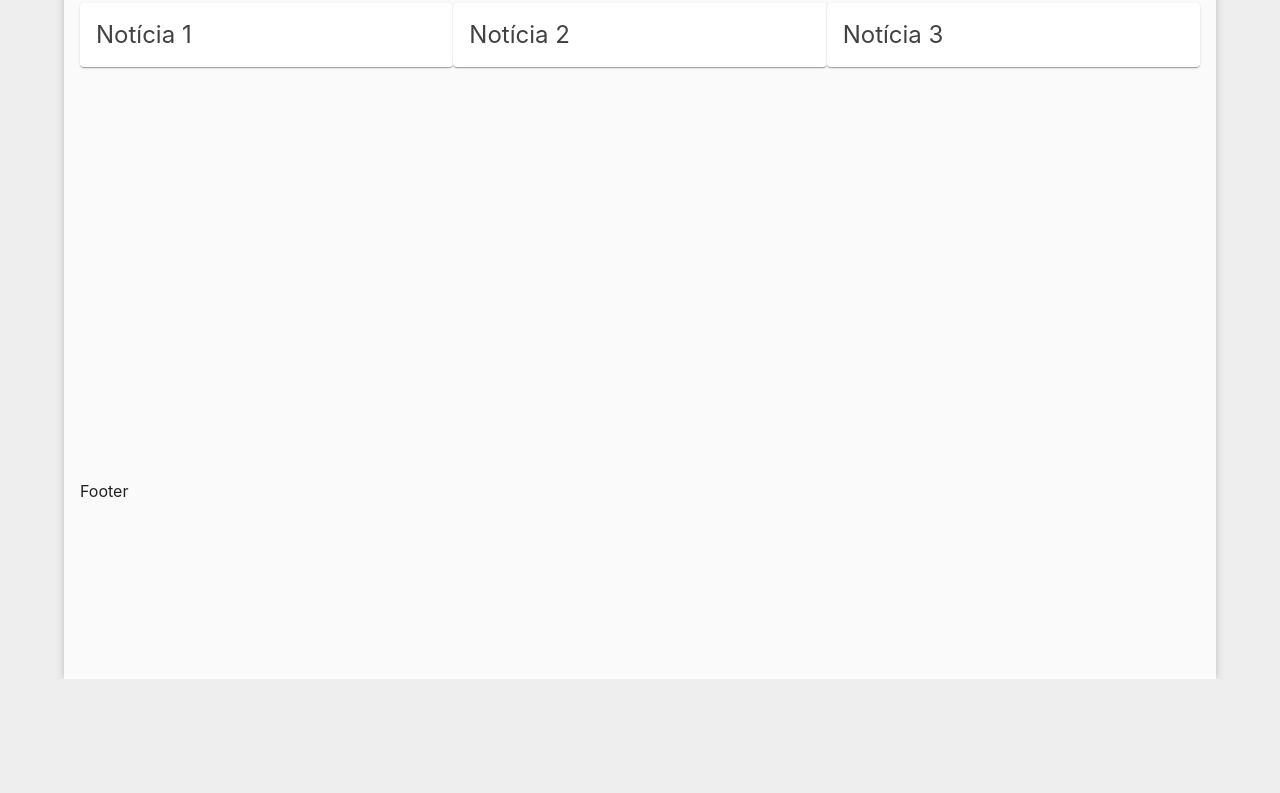
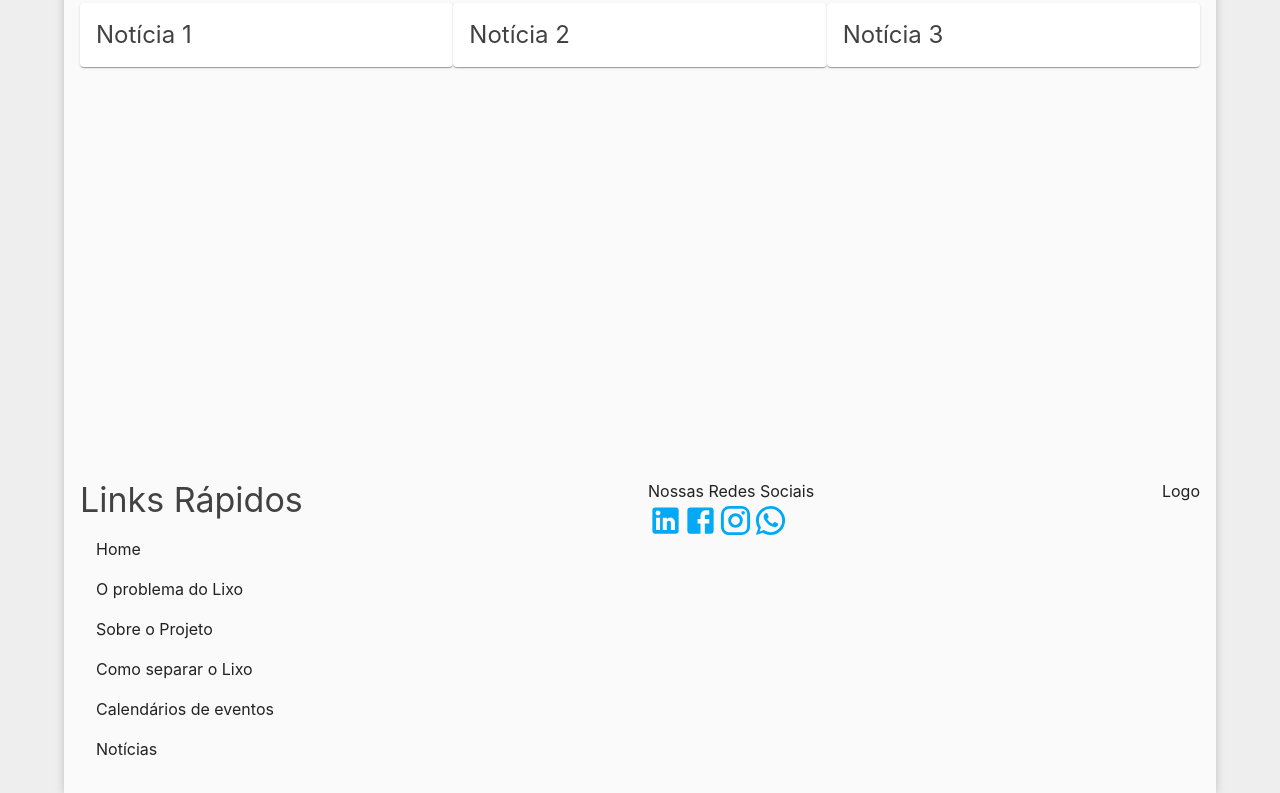
Before and after one commit to ICEI-PUC-Minas-PMV-SInt/pmv-sint-2023-1-e2-proj-front-t1-grupo-2-eixo-2, a React (Vite) app in the folder webapp/: page / in a window 1280 px wide. Shown: the part 1035-1828 px from the top of the page. Before the commit the page ends 1714 px from the top, so only its background shows below. Built offline with nearby package versions, Linux system fonts and the light colour scheme.

Commit message:
Criação do Footer

```diff
--- a/webapp/src/components/Footer.jsx
+++ b/webapp/src/components/Footer.jsx
@@ -1,5 +1,37 @@
+import { Grid, List, ListItem, Typography } from "@mui/material";
+import LinkedInIcon from "@mui/icons-material/LinkedIn";
+import FacebookIcon from "@mui/icons-material/Facebook";
+import InstagramIcon from "@mui/icons-material/Instagram";
+import WhatsAppIcon from "@mui/icons-material/WhatsApp";
+
 function Footer() {
-  return <h1>FOOTER</h1>;
+  return (
+    <>
+      <Grid container spacing={2}>
+        <Grid item xs={12} sm={6}>
+          <Typography variant="h4">Links Rápidos</Typography>
+          <List>
+            <ListItem>Home</ListItem>
+            <ListItem>O problema do Lixo</ListItem>
+            <ListItem>Sobre o Projeto</ListItem>
+            <ListItem>Como separar o Lixo</ListItem>
+            <ListItem>Calendários de eventos</ListItem>
+            <ListItem>Notícias</ListItem>
+          </List>
+        </Grid>
+        <Grid item xs={12} sm={3}>
+          <Typography>Nossas Redes Sociais</Typography>
+          <LinkedInIcon color="secondary" fontSize="large" />
+          <FacebookIcon color="secondary" fontSize="large" />
+          <InstagramIcon color="secondary" fontSize="large" />
+          <WhatsAppIcon color="secondary" fontSize="large" />
+        </Grid>
+        <Grid item xs={12} sm={3} textAlign={"end"}>
+          Logo
+        </Grid>
+      </Grid>
+    </>
+  );
 }
 
 export { Footer };
--- a/webapp/src/pages/Home/Home.jsx
+++ b/webapp/src/pages/Home/Home.jsx
@@ -1,5 +1,6 @@
 import { Card, CardHeader, Typography, Grid } from "@mui/material";
 import { Header } from "../../components/Header";
+import { Footer } from "../../components/Footer";
 function Home() {
   return (
     <Grid container p={2} spacing={2}>
@@ -57,8 +58,8 @@ function Home() {
           </Grid>
         </Grid>
       </Grid>
-      <Grid item height={200} xs={12}>
-        <Typography>Footer</Typography>
+      <Grid item xs={12}>
+        <Footer />
       </Grid>
     </Grid>
     //</Box>
```
